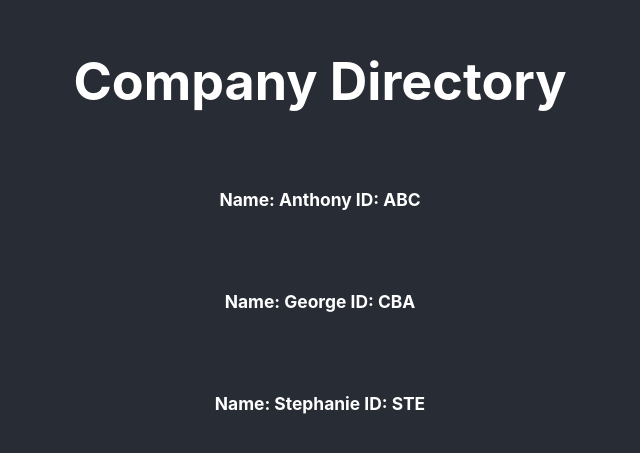
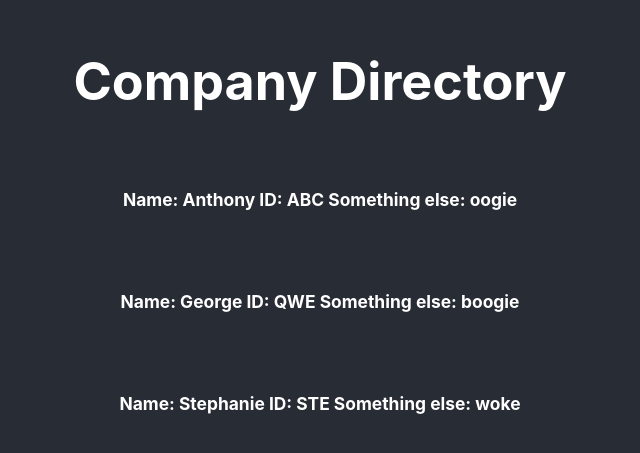
Before and after one commit to sandonl/react-learn, a React (Create React App) app: page / in a window 1280 px wide. Shown: the part 165-618 px from the top of the page, without its empty margins (320-960 px from the left). Built offline with nearby package versions, Linux system fonts and the light colour scheme.

Commit message:
lesson 6 - Spread Syntax + Spreading in React

```diff
--- a/package.json
+++ b/package.json
@@ -9,7 +9,8 @@
     "react": "^17.0.2",
     "react-dom": "^17.0.2",
     "react-scripts": "4.0.3",
-    "web-vitals": "^1.0.1"
+    "web-vitals": "^1.0.1",
+    "yarn": "^1.22.17"
   },
   "scripts": {
     "start": "react-scripts start",
--- a/src/App.js
+++ b/src/App.js
@@ -5,25 +5,35 @@ const employees = [
   {
     name: "Anthony",
     id: "ABC",
+    elso: "oogie",
   },
   {
     name: "George",
-    id: "CBA",
+    id: "QWE",
+    elso: "boogie",
   },
   {
     name: "Stephanie",
     id: "STE",
+    elso: "woke",
   },
 ];
 
 function App() {
+  const baseEmployeeObject = {
+    role: "employee",
+    company: "CodeSandbox",
+  };
+  const firstEmployee = { ...baseEmployeeObject, ...employees[0] };
+  console.log(firstEmployee);
+
   return (
     <div className="App">
       <header className="App-header">
         <h1> Company Directory </h1>
         {employees.map((employee) => (
           <div key={employee.id}>
-            <Employee name={employee.name} id={employee.id} />
+            <Employee {...employee} />
           </div>
         ))}
       </header>
--- a/src/Employee.jsx
+++ b/src/Employee.jsx
@@ -1,10 +1,10 @@
 import React from "react";
 
 const Employee = (props) => {
-  const { name, id } = props;
+  const { name, id, elso } = props;
   return (
     <div>
-      <h6> {`Name: ${name}  ID: ${id}`}</h6>
+      <h6> {`Name: ${name}  ID: ${id} Something else: ${elso} `}</h6>
     </div>
   );
 };
```
Also changed, not shown: 2 other files (tests, documents, lock files or other folders).
